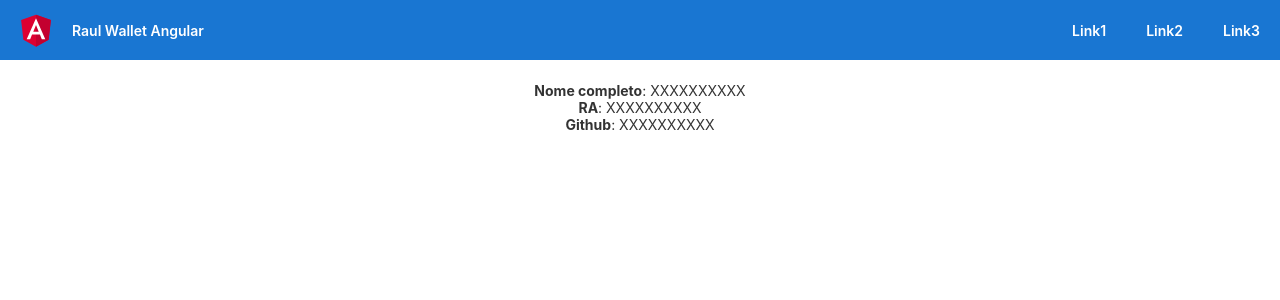
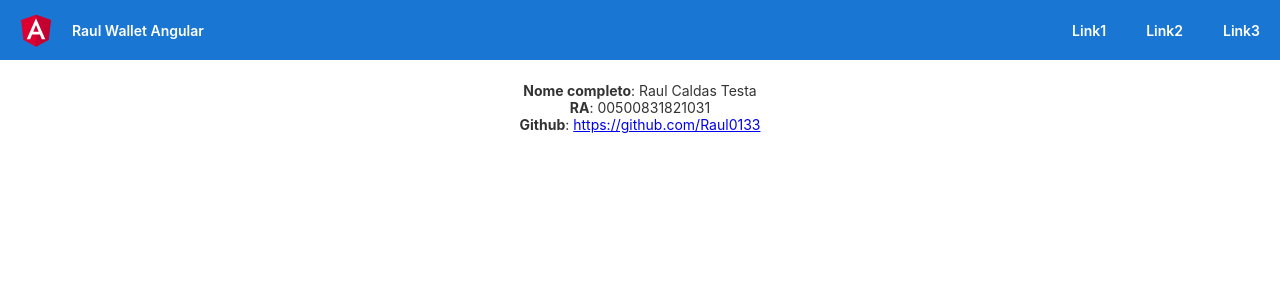
Before and after one commit to Raul0133/raul-wallet-angular, an Angular app: page / in a window 1280 px wide. Shown: the top 300 px of the page. Built offline with nearby package versions, Linux system fonts and the light colour scheme.

Commit message:
infos app component

```diff
--- a/src/app/app.component.html
+++ b/src/app/app.component.html
@@ -13,9 +13,9 @@
 </div>
 
 <div class="content" role="main">
-  <p><strong>Nome completo</strong>: XXXXXXXXXX</p>
-  <p><strong>RA</strong>: XXXXXXXXXX</p>
-  <p><strong>Github</strong>: XXXXXXXXXX</p>
+  <p><strong>Nome completo</strong>: Raul Caldas Testa</p>
+  <p><strong>RA</strong>: 00500831821031</p>
+  <p><strong>Github</strong>: <a href="https://github.com/Raul0133">https://github.com/Raul0133</a></p>
 </div>
 
 <router-outlet></router-outlet>
```
